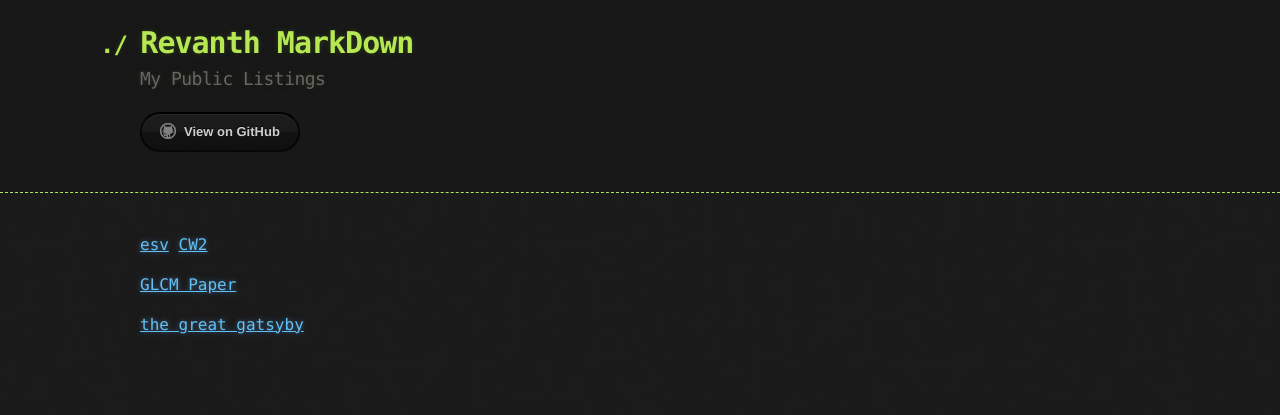
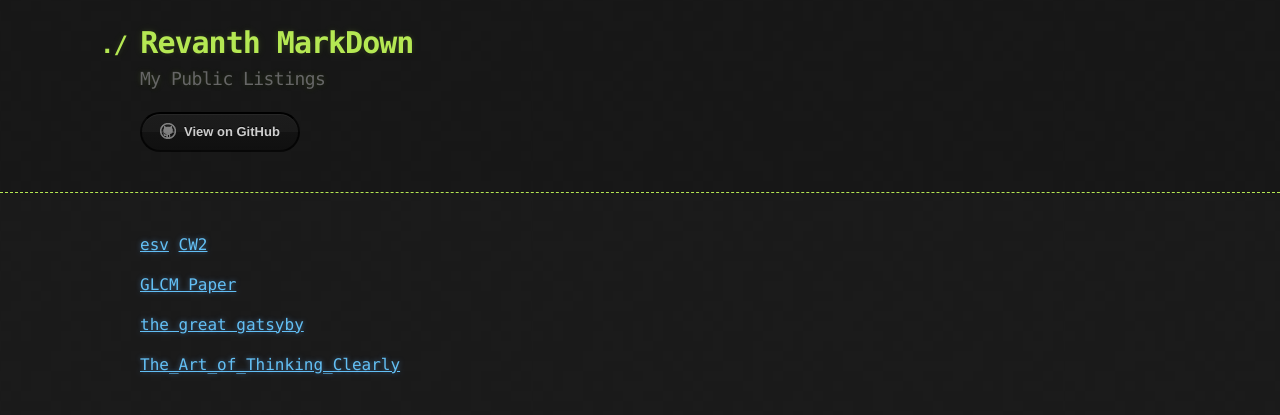
Before and after one commit to revanthstrakz/revanthstrakz.github.io, a Jekyll site: the page built from index.md, in a window 1280 px wide. Shown: the top 415 px of the page. Built offline with Jekyll 4.4.1, drawn with Linux system fonts in a browser that asks for light colours.

Commit message:
Update index.md

```diff
--- a/index.md
+++ b/index.md
@@ -8,3 +8,5 @@ layout: default
 [GLCM Paper](https://revanthstrakz.github.io/downloads/glcm%20paper.pdf)
 
 [the great gatsyby](https://www.pdfdrive.com/the-great-gatsby-e14979599.html)
+
+[The_Art_of_Thinking_Clearly](https://revanthstrakz.github.io/downloads/The_Art_of_Thinking_Clearly.epub)
```
